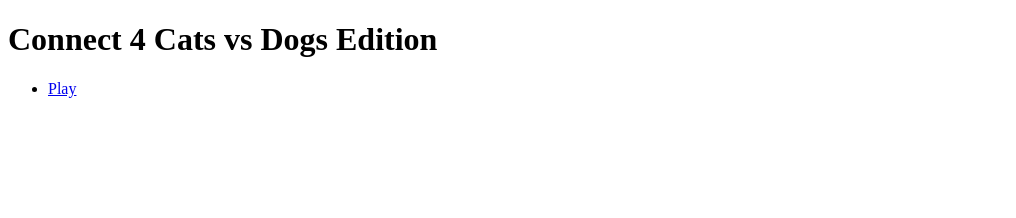
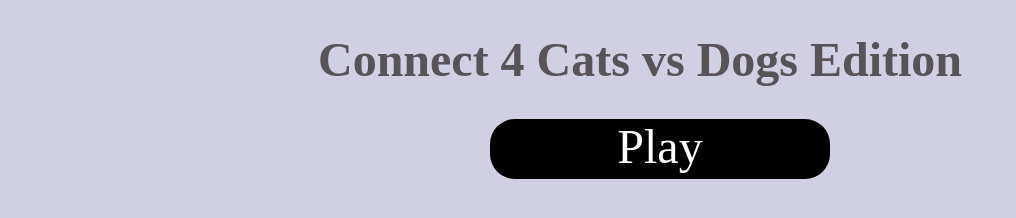
Before and after one commit to Sunphetcharaj/Personal-Project, a plain HTML site: page Home.html in a window 1280 px wide. Shown: the whole page, without its empty margins (0-1016 px from the left). Drawn offline with Linux system fonts and the light colour scheme.

Commit message:
Checkpoint I finished setting up the home screen by giving it a play button  and styling it. Will be coming back to Home.html to add more later. Also go started on the connect4 board and its JS code

```diff
--- a/index.html
+++ b/Home.html
@@ -5,16 +5,17 @@
         <meta http-equiv="X-UA-Compatible" content="ID=edge">
         <meta name="viewport" content="width=device-width, initial scale=1.0">
         <title>Connect 4 Cats vs Dogs Edition</title>
-        <link rel="stylesheet" href="style.css">
+        <link rel="stylesheet" href="home.css">
+        <script src="home.js"></script>
     </head>
 
     <body>
         <h1>Connect 4 Cats vs Dogs Edition</h1>
-        <h2 id="winner"></h2>
-        <div id="board"></div>
         <nav>
             <ul>
-                <li><a href="#">Play</a></li>
+                <div>
+                    <li><a href="connect4.html" id="link">Play</a></li>
+                </div>
             </ul>
         </nav>
     </body>
--- /dev/null
+++ b/home.css
@@ -0,0 +1,37 @@
+ul li {
+    list-style: none;
+    display: block;
+    text-align: center;
+}
+
+ul li a{
+    text-decoration: none;
+    padding: 0 20px ;
+    color: white;
+    font-size: 3em;
+    background-color: black;
+}
+
+h1 {
+    text-align: center;
+    font-size: 3em;
+    color: rgb(87, 83, 86);
+}
+
+body {
+    background-color: #d1cfe2;
+}
+
+#link {
+    display: inline-block;
+    width: 300px;
+    height: 60px;
+    text-align: center;
+}
+
+a {
+    display: block;
+    width: 100%;
+    height: 100%;
+    border-radius: 25px;
+}
```
Also changed, not shown: assets/Monkey.png (added), assets/Owl.png (added), assets/Porcupine.png (added), assets/Rabbit.png (added), connect4.css (added), connect4.js (added), home.js (added), index.js (deleted), style.css (deleted).
